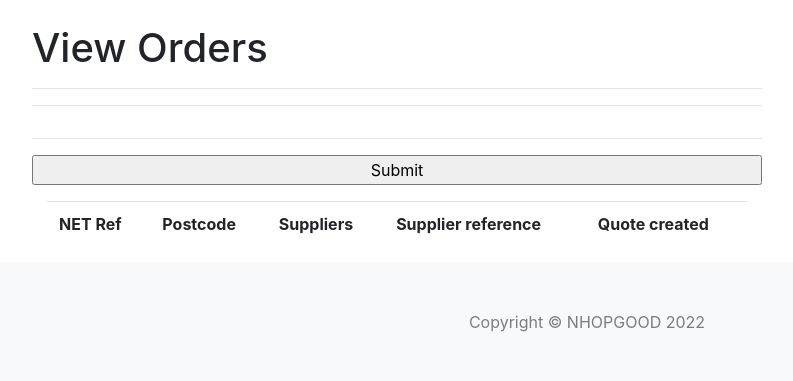
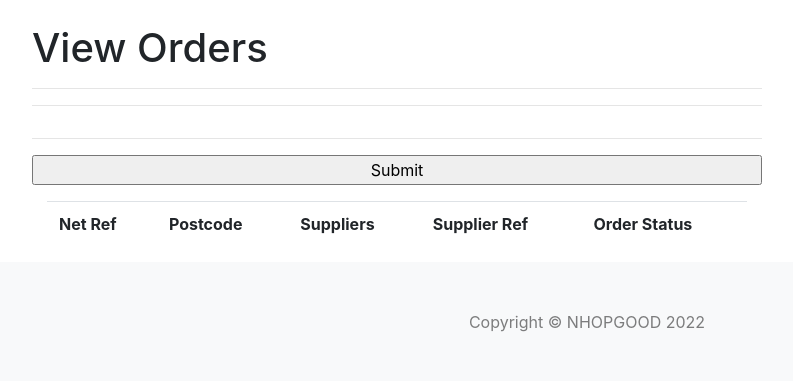
Before and after one commit to SirHoppington/circuitorderingtool, a Python web app: template flask-image/app/Order/templates/view_orders.html in a window 1280 px wide. Shown: the part 56-437 px from the top of the page, without its empty margins (53-846 px from the left). Run offline with Jinja, Linux system fonts and the light colour scheme; the template is opened without the code that fills it, so the values that code supplies are empty; some libraries are stand-ins or nearby versions.

Commit message:
Refactored order.py & updated order_routes.py to show order status

```diff
--- a/flask-image/app/Order/templates/view_orders.html
+++ b/flask-image/app/Order/templates/view_orders.html
@@ -36,34 +36,31 @@ ul {
 					<hr>
 					<input type="submit" value="Submit" class="button">
                 </form>
-                  <div class="container">
+                     <div class="container">
                       <div class="row">
                           <div class="col-sm">
                               <table class="table">
                                   <tr>
-                                      <th>NET Ref</th>
+                                      <th>Net Ref</th>
                                       <th>Postcode</th>
                                       <th>Suppliers</th>
-                                      <th>Supplier reference</th>
-                                      <th>Quote created</th>
+                                      <th>Supplier Ref</th>
+                                      <th>Order Status</th>
                                   </tr>
-                                  {% for quote in quotes %}
+                                  {% for quote in orders %}
                                       <tr>
-                                          {% for q in quote.quotes %}
-                                              <th>{{ q.net }}</th>
-                                              <th>{{ q.name}}</th>
-                                              {% endfor %}
-                                          <th>{{ quote.provider }}</th>
-                                          <th>{{ quote.supplier_ref }}</th>
-                                          <th>{{ quote.created_at }}</th>
-                                      <th>{% for q in quote.quotes %}
-                                          <form action="{{ url_for('provider_pricing.get_pricing', id=q.id) }}">
+                                              <th>{{ quote[1].net }}</th>
+                                              <th>{{ quote[1].name}}</th>
+                                          <th>{{ quote[0].provider }}</th>
+                                          <th>{{ quote[0].supplier_ref }}</th>
+                                          <th>{{ quote[2].status }}</th>
+                                      <th>
+                                          <form action="{{ url_for('order.new_order', id=quote[1].id) }}">
                                           <input type="submit" value="View"/>
                                       </form>
                                           {% endfor %}
                                       </th>
                                       </tr>
-                                  {% endfor %}
                               </table>
                           </div>
                       </div>
--- a/flask-image/app/Pricing/pricing_routes.py
+++ b/flask-image/app/Pricing/pricing_routes.py
@@ -1,6 +1,5 @@
 from flask import Blueprint, request, render_template
-from app.forms import NewQuote, RetrieveQuote, NewOrder
-#import pandas as pd
+from app.forms import NewQuote, RetrieveQuote
 from app.Quote.quote import pricing, fetch_pricing
 from app.queries import search_quotation_ref, get_all_pricing, search_v1_quote_by_id
 
--- a/flask-image/app/api/provider.py
+++ b/flask-image/app/api/provider.py
@@ -3,7 +3,6 @@ import requests
 import json
 import pandas as pd
 from app.utilities import json_to_panda_v1
-
 
 class Provider:
 
@@ -18,7 +17,6 @@ class Provider:
         self.quote_url = quote_url
         self.retrieve_quote_url = retrieve_quote_url
         self.order_url = order_url
-
 
     # fetch quote API.
     def quote_api(self, body):
@@ -40,23 +38,19 @@ class Provider:
         panda_pricing = json_to_panda_v1(response)
         # will save all panda to database table, likely best to only save quotation reference.
         # panda.to_sql(name='provider_pricing', con=db.engine, index=False)
-
         return panda_pricing
 
         # Fetch quote via API and return as Panda.
     def fetch_quote(self, quote_reference):
         response = self.retrieve_quote_api(quote_reference)
         panda_pricing = json_to_panda_v1(response)
-
         return panda_pricing
 
         # Create new order.
     def create_order(self, order_details):
         response = requests.get(self.order_url, auth=self.basic)
         panda_pricing = json_to_panda_v1(response)
-
         return panda_pricing
-
 
 v1_api = Provider("Virtual 1", "https://apitest.virtual1.com/",
                   "apiuser@capita.co.uk", "EyNoe*Vr", "layer2-api/quoting",
--- a/flask-image/app/queries.py
+++ b/flask-image/app/queries.py
@@ -23,6 +23,12 @@ def get_all_pricing():
         (NetRef.quotation_id == Quotation.id) & (NetRef.provider_id == ProviderQuote.id)& (NetRef.order_id == Order.id)).all()
     return result
 
+#Search ProviderQuote, Quotation and order table for all results
+def get_all_orders():
+    result = db.session.query(ProviderQuote, Quotation, Order).filter(
+        (NetRef.quotation_id == Quotation.id) & (NetRef.provider_id == ProviderQuote.id)& (NetRef.order_id == Order.id)).all()
+    return result
+
 #Search ProviderQuote and Quotation table for v1 pricing
 def search_v1_quote_by_id(reference):
     result = db.session.query(ProviderQuote, Quotation).filter(
--- a/flask-image/settings.py
+++ /dev/null
@@ -1,6 +0,0 @@
-templateDir = "templates"
-postDir = "posts"
-defaultLayout = "page.html"
-staticDir = "static"
-title = "Blask | A Simple Blog Engine Based on Flask"
-errors= { 404: "404"}
```
Also changed, not shown: flask-image/app/Order/order_routes.py (+6 -9 lines), flask-image/app/__init__.py (+1 -19 lines), flask-image/app/pages/first.md (deleted, +0 -12 lines), flask-image/app/Provider/__init__.py (deleted).
